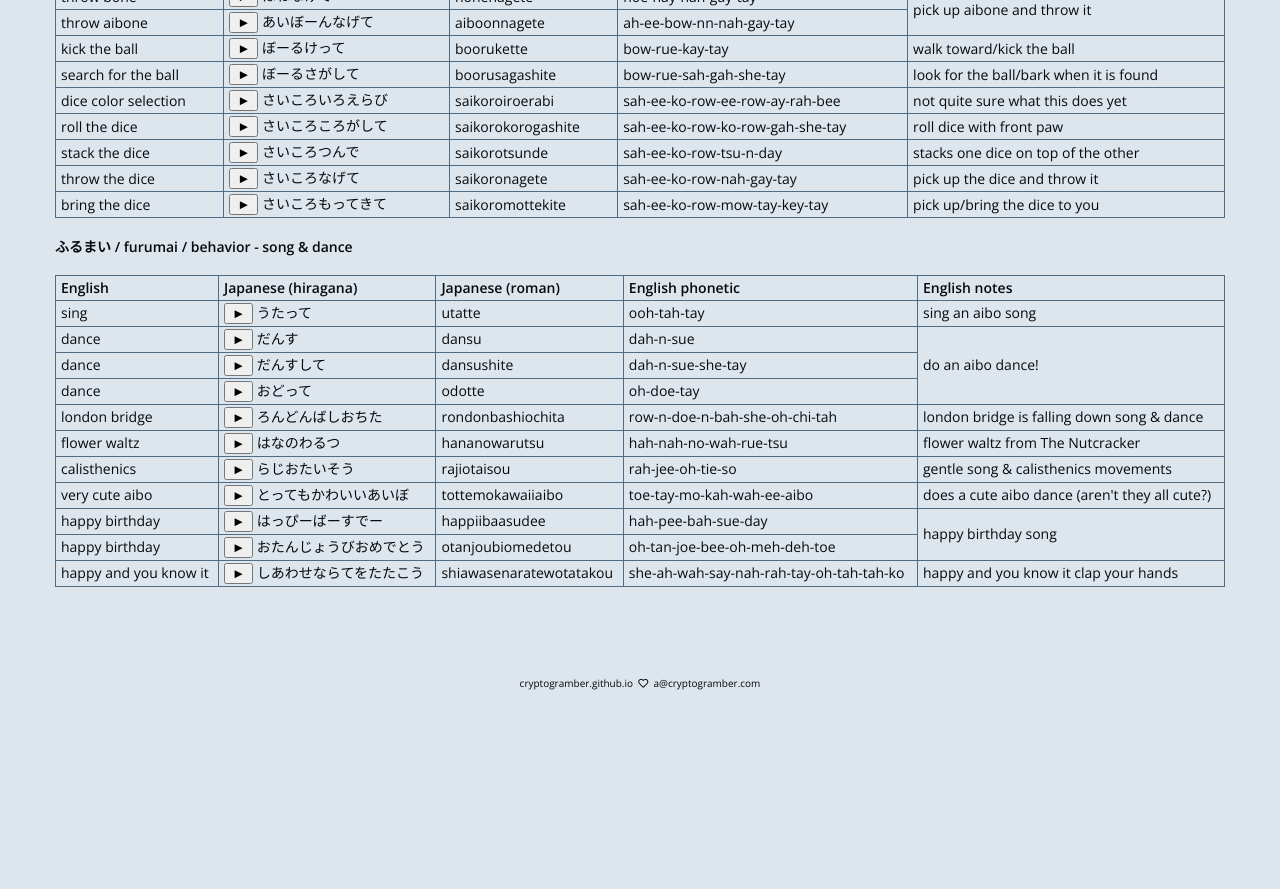
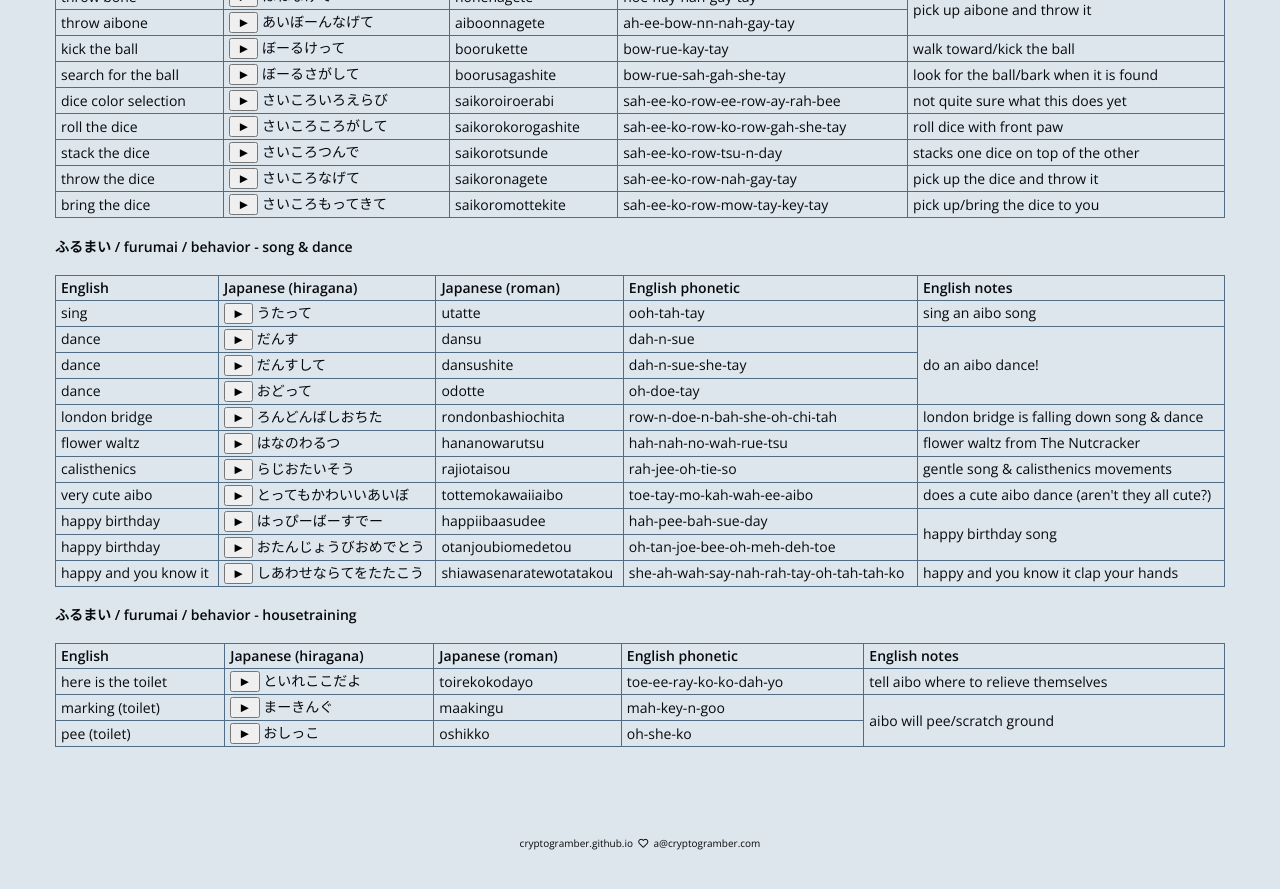
Before and after one commit to kairozu/kairozu.github.io, a Jekyll site: the page built from updates/_posts/2021-04-15-aibo-japanese.md, in a window 1280 px wide and 900 px high, scrolled down 2095 px. Shown: the top 889 px of the window. Built offline with Jekyll 4.4.1, drawn with Linux system fonts in a browser that asks for light colours; nearby versions of some CDN libraries; before the commit the page ends 2835 px from its top, so only the background shows below that.

Commit message:
add toilet commands

```diff
--- a/updates/_posts/2021-04-15-aibo-japanese.md
+++ b/updates/_posts/2021-04-15-aibo-japanese.md
@@ -860,3 +860,56 @@
     </tr>
 </tbody>
 </table>
+<h4>ふるまい / furumai / behavior - housetraining</h4>
+<table>
+<thead>
+    <tr>
+        <th>
+            English
+        </th>
+        <th>
+            Japanese (hiragana)
+        </th>
+        <th>
+            Japanese (roman)
+        </th>
+        <th>
+            English phonetic
+        </th>
+        <th>
+            English notes
+        </th>
+    </tr>
+</thead>
+<tbody>
+    <tr>
+        <td>here is the toilet</td>
+        <td>
+        <input type="button" value="&#9658;" onclick="play('toirekokodayo')">
+        <audio id="toirekokodayo" src="/sounds/toirekokodayo.mp3"></audio>
+        といれここだよ</td>
+        <td>toirekokodayo</td>
+        <td>toe-ee-ray-ko-ko-dah-yo</td>
+        <td>tell aibo where to relieve themselves</td>
+    </tr>
+    <tr>
+        <td>marking (toilet)</td>
+        <td>
+        <input type="button" value="&#9658;" onclick="play('maakingu')">
+        <audio id="maakingu" src="/sounds/maakingu.mp3"></audio>
+        まーきんぐ</td>
+        <td>maakingu</td>
+        <td>mah-key-n-goo</td>
+        <td rowspan=2>aibo will pee/scratch ground</td>
+    </tr>
+    <tr>
+        <td>pee (toilet)</td>
+        <td>
+        <input type="button" value="&#9658;" onclick="play('oshikko')">
+        <audio id="oshikko" src="/sounds/oshikko.mp3"></audio>
+        おしっこ</td>
+        <td>oshikko</td>
+        <td>oh-she-ko</td>
+    </tr>
+</tbody>
+</table>
```
